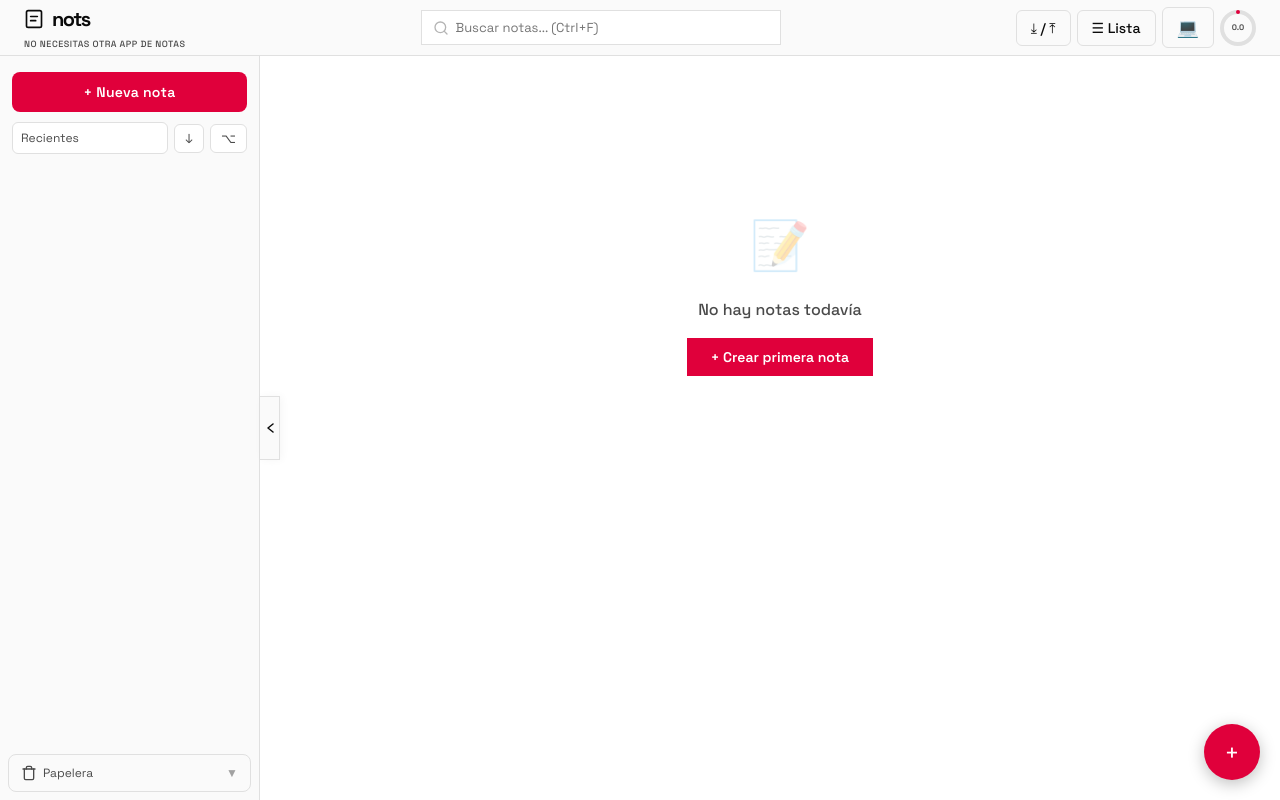
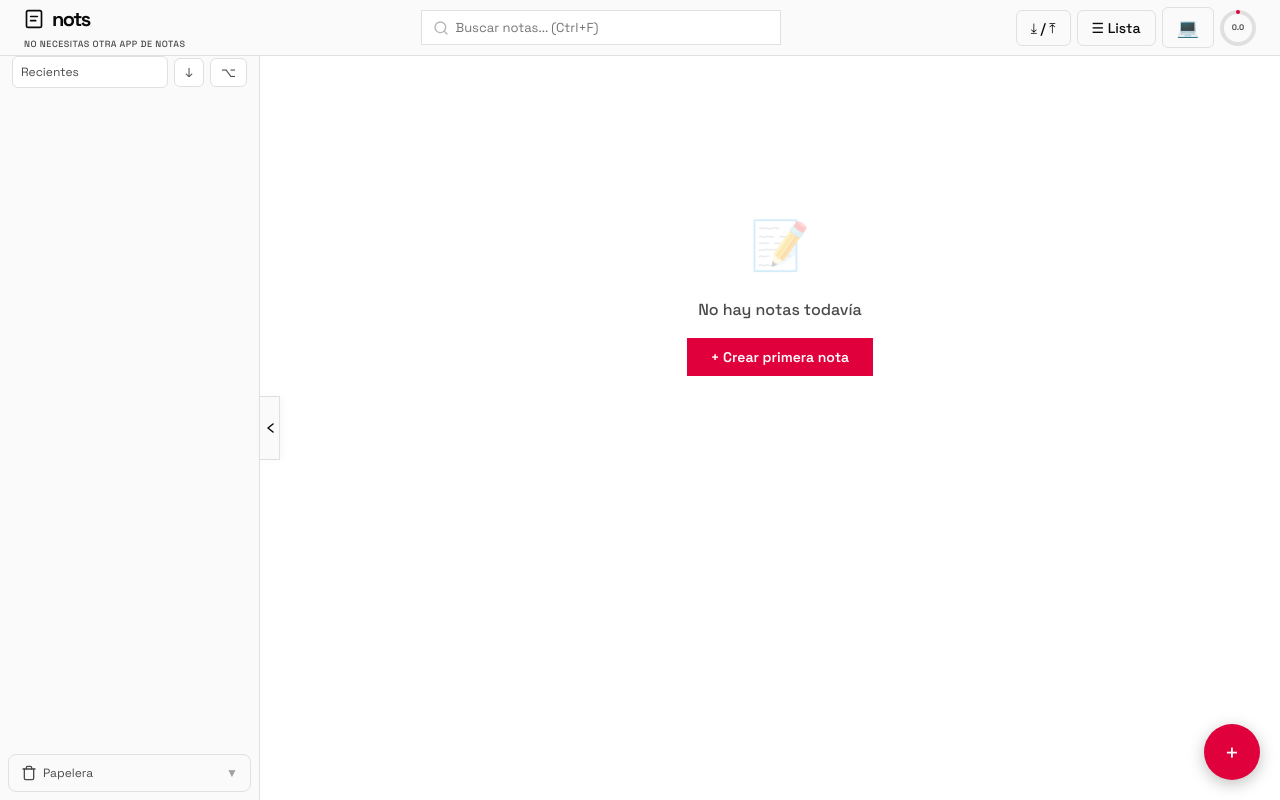
Before and after one commit to edgardo001/nots, a React (Vite) app in the folder src/frontend/: page / in a window 1280 px wide. Built offline with nearby package versions, Linux system fonts and the light colour scheme.

Commit message:
fix: remove nueva nota button from sidebar and use 100dvh for proper mobile viewport height

```diff
--- a/src/frontend/src/components/layout/Sidebar.tsx
+++ b/src/frontend/src/components/layout/Sidebar.tsx
@@ -105,22 +105,6 @@ export default function Sidebar() {
       display: 'flex', flexDirection: 'column',
       background: 'var(--surface)', borderRight: '1px solid var(--border)',
     }}>
-      {/* Nueva nota */}
-      <div style={{ padding: '16px 12px 10px' }}>
-        <button
-          onClick={addNote}
-          aria-label="Crear nueva nota"
-          style={{
-            width: '100%', padding: '11px 0', border: 'none',
-            borderRadius: 8, background: 'var(--accent)', color: '#fff',
-            fontSize: 14, fontWeight: 600, cursor: 'pointer',
-            letterSpacing: '0.02em', transition: 'opacity 0.15s',
-          }}
-        >
-          + Nueva nota
-        </button>
-      </div>
-
       {/* Ordenar + Filtrar en una fila compacta */}
       <div style={{
         display: 'flex', alignItems: 'center', gap: 6,
--- a/src/frontend/src/styles/design-system.css
+++ b/src/frontend/src/styles/design-system.css
@@ -94,12 +94,6 @@ input, textarea, select, button {
   }
 }
 
-@supports (height: 100dvh) {
-  aside[style*="width: 280"] {
-    height: 100dvh !important;
-  }
-}
-
 @media (max-width: 600px) {
   header[role="banner"] {
     padding: 0 12px !important;
@@ -124,8 +118,7 @@ input, textarea, select, button {
   aside[style*="width: 280"] {
     width: 100% !important;
     min-width: auto !important;
-    height: 100% !important;
-    padding-bottom: max(env(safe-area-inset-bottom, 0px), 12px) !important;
+    height: 100dvh !important;
   }
   main {
     padding: 12px !important;
```
